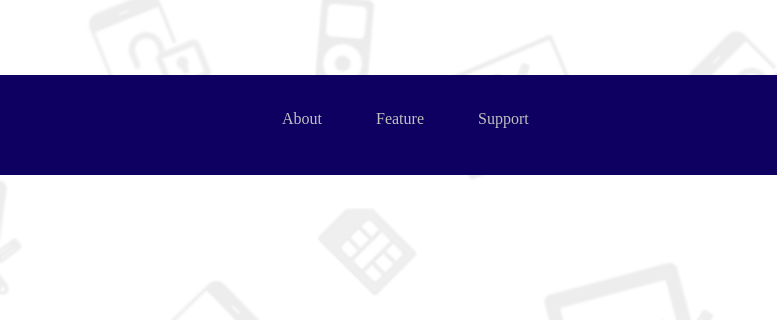
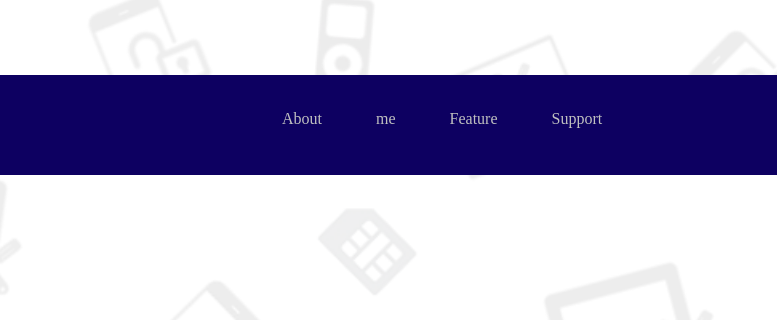
Before and after one commit to danarose01/responsive, a plain HTML site: page index.html in a window 1280 px wide. Shown: the part 2238-2558 px from the top of the page, 168-945 px from the left. Drawn offline with Linux system fonts and the light colour scheme.

Commit message:
Update index.html

```diff
--- a/index.html
+++ b/index.html
@@ -84,7 +84,7 @@
 	</div>
 	<div class="end">
 	<img src="images/logo.png" class="logo1">
-	<h3><font color="silver">About Feature Support</font></h3>
+	<h3><font color="silver">About me Feature Support</font></h3>
 	<img src="images/apple.png" class="logop">
 	<img src="images/play.png" class="logol">
 	</div>
```
